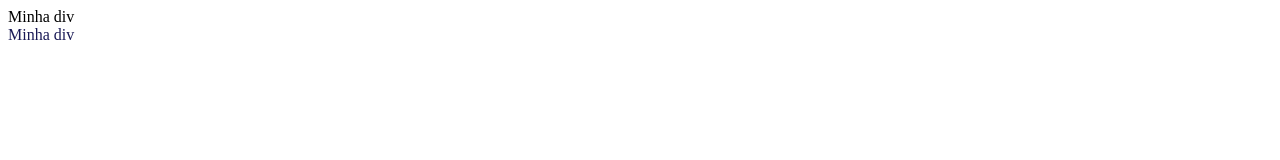
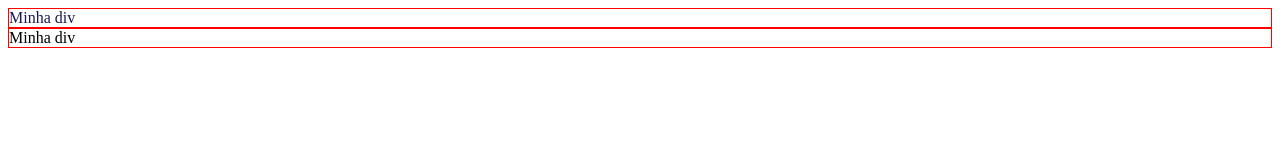
Before and after one commit to guilhermeterenciani/1023A-front-end-3, a plain HTML site: page aula02/index.html in a window 1280 px wide. Drawn offline with Linux system fonts and the light colour scheme.

Commit message:
Update index.html

```diff
--- a/aula02/index.html
+++ b/aula02/index.html
@@ -4,13 +4,19 @@
     <meta charset="UTF-8">
     <meta name="viewport" content="width=device-width, initial-scale=1.0">
     <title>Document</title>
+    <style>
+        .minha-div{
+            border: 1px solid red;
+        }
+    </style>
 </head>
 <body>
     <div class="minha-div" id="id-div">Minha div</div>
     <div class="minha-div" id="id-div1">Minha div</div>
     <script>
-        //let elemento = document.getElementById("id-div");
-        let elemento = document.getElementsByTagName("div")[1];
+        let elemento = document.getElementById("id-div");
+        let elemento1 = document.getElementsByTagName("div")[0];
+        let elemento2 = document.getElementsByClassName("minha-div")[1]
         console.log(elemento);
         elemento.style.color="rgb(0,0,68,0.9)";
     </script>
```
